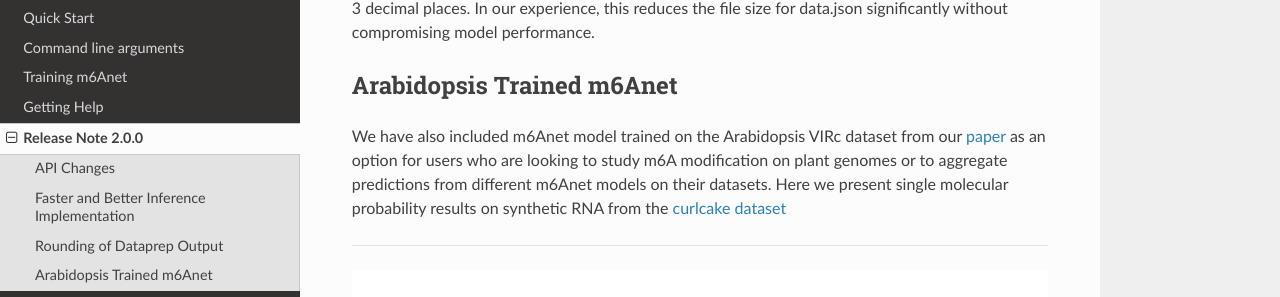
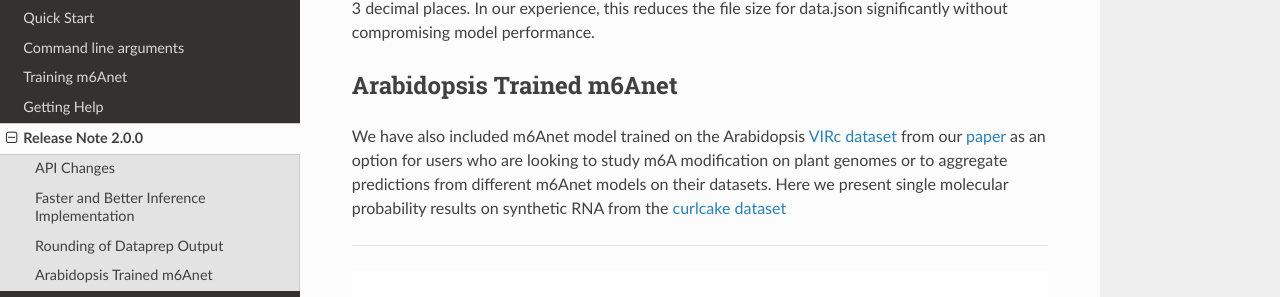
Before and after one commit to GoekeLab/m6anet, a Sphinx documentation site: the page built from docs/source/patch_notes.rst, in a window 1280 px wide and 900 px high, scrolled down 1510 px. Shown: the part 131-428 px from the top of the window. Built offline with Sphinx 7.4.7 and the Read the Docs theme 2.0.0, drawn with Linux system fonts in a browser that asks for light colours; part of the change alters nothing that is shown.

```diff
--- a/docs/source/patch_notes.rst
+++ b/docs/source/patch_notes.rst
@@ -63,7 +63,7 @@ data.json significantly without compromising model performance.
 Arabidopsis Trained m6Anet
 ##########################
 
-We have also included m6Anet model trained on the Arabidopsis VIRc dataset from our `paper <https://www.nature.com/articles/s41592-022-01666-1>`_ as an option for users who are looking to study
+We have also included m6Anet model trained on the Arabidopsis `VIRc dataset <https://elifesciences.org/articles/78808>`_ from our `paper <https://www.nature.com/articles/s41592-022-01666-1>`_ as an option for users who are looking to study
 m6A modification on plant genomes or to aggregate predictions from different m6Anet models on their datasets. Here we present single molecular probability results on synthetic RNA from the `curlcake dataset <https://www.nature.com/articles/s41467-019-11713-9>`_
 
 ----
```
